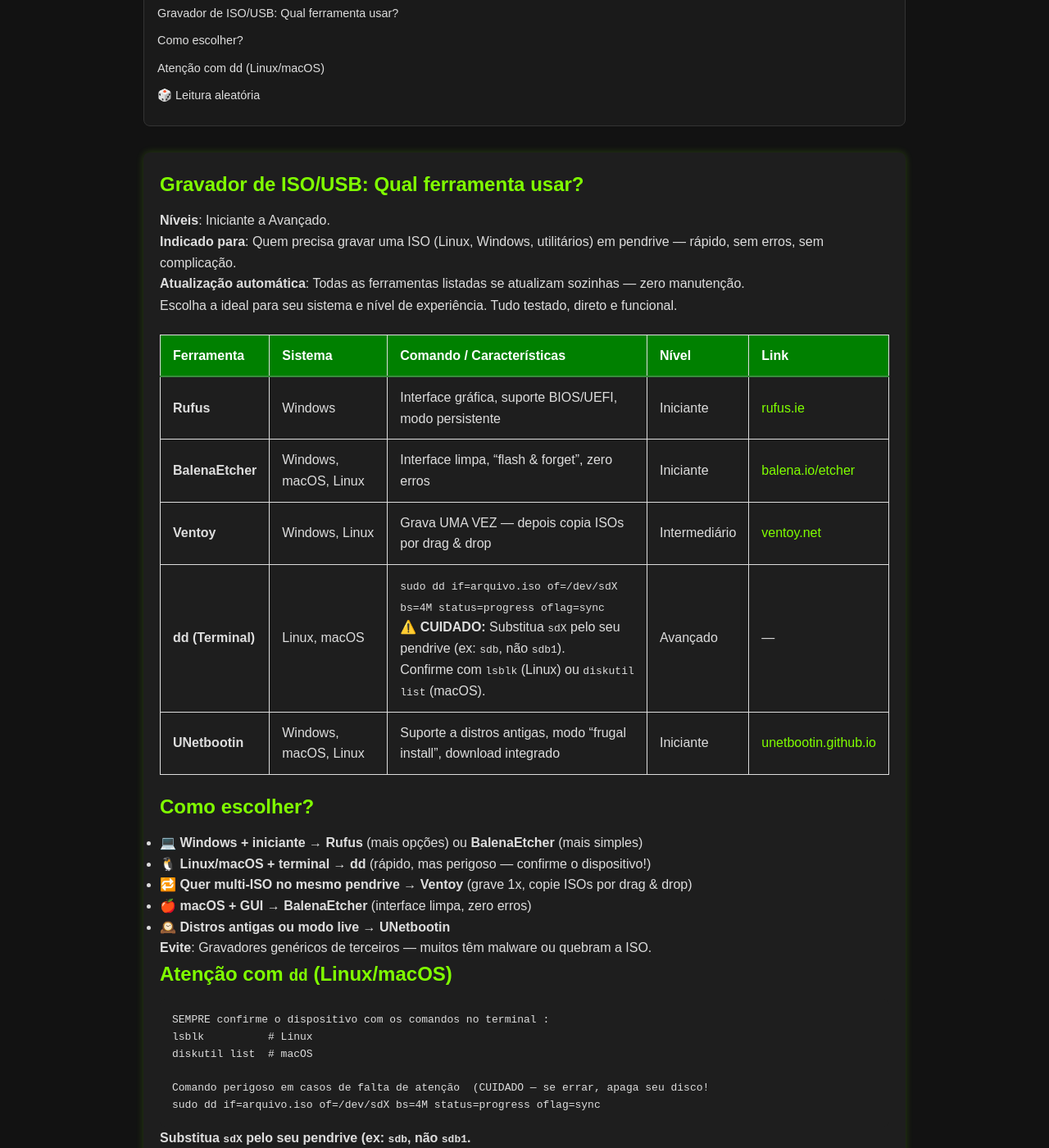
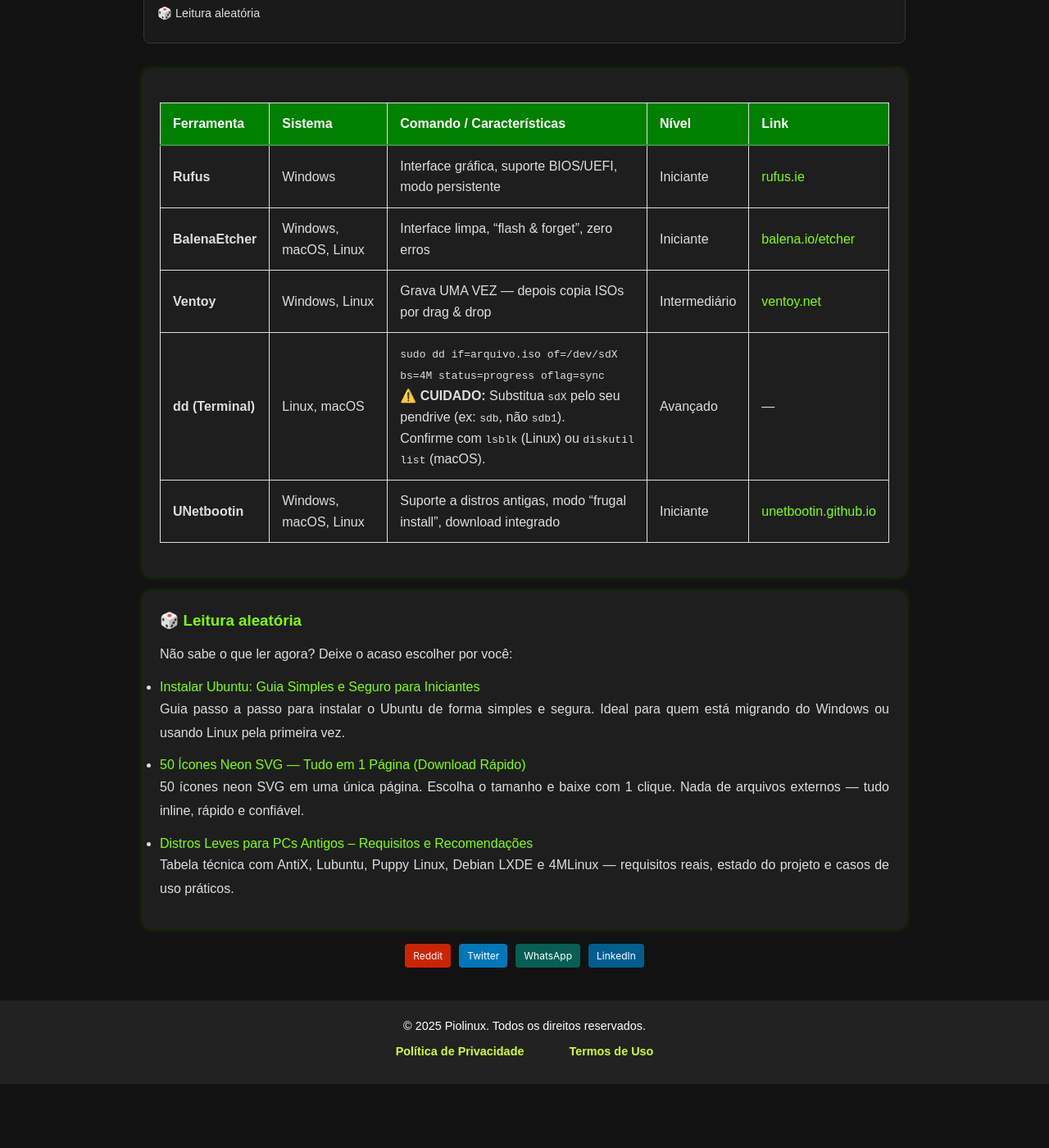
Before and after one commit to Piolinux/piolinux-site, a Jekyll site: the page built from _posts/2025-09-12-gravador-de-isousb-qual-ferramenta-usar-em-2025.md, in a window 1280 px wide and 1400 px high, scrolled down 244 px. Shown: the whole window at 82% size. Built offline with Jekyll 4.4.1, drawn with Linux system fonts in a browser that asks for light colours; after the commit the page ends 1566 px from its top, so only the background shows below that; some of the changed text lies outside the part shown.

Commit message:
Update 2025-09-12-gravador-de-isousb-qual-ferramenta-usar-em-2025.md

```diff
--- a/_posts/2025-09-12-gravador-de-isousb-qual-ferramenta-usar-em-2025.md
+++ b/_posts/2025-09-12-gravador-de-isousb-qual-ferramenta-usar-em-2025.md
@@ -18,15 +18,7 @@ permalink: /gravador-iso-usb-comparativo/
 
 
 
-<h2>️Gravador de ISO/USB: Qual ferramenta usar?</h2>
 
-<blockquote>
-   <strong>Níveis</strong>: Iniciante a Avançado.<br>
-   <strong>Indicado para</strong>: Quem precisa gravar uma ISO (Linux, Windows, utilitários) em pendrive — rápido, sem erros, sem complicação.<br>
-   <strong>Atualização automática</strong>: Todas as ferramentas listadas se atualizam sozinhas — zero manutenção.
-</blockquote>
-
-<p>Escolha a ideal para seu sistema e nível de experiência. Tudo testado, direto e funcional.</p>
 
 
 
@@ -83,36 +75,3 @@ permalink: /gravador-iso-usb-comparativo/
       </tr>
     </tbody>
   </table>
-
-
-
- <h2> Como escolher?</h2>
-
-<ul>
-  <li><strong>💻 Windows + iniciante</strong> → <strong>Rufus</strong> (mais opções) ou <strong>BalenaEtcher</strong> (mais simples)</li>
-  <li><strong>🐧 Linux/macOS + terminal</strong> → <strong>dd</strong> (rápido, mas perigoso — confirme o dispositivo!)</li>
-  <li><strong>🔁 Quer multi-ISO no mesmo pendrive</strong> → <strong>Ventoy</strong> (grave 1x, copie ISOs por drag & drop)</li>
-  <li><strong>🍎 macOS + GUI</strong> → <strong>BalenaEtcher</strong> (interface limpa, zero erros)</li>
-  <li><strong>🕰️ Distros antigas ou modo live</strong> → <strong>UNetbootin</strong></li>
-</ul>
-
-<blockquote>
-   <strong>Evite</strong>: Gravadores genéricos de terceiros — muitos têm malware ou quebram a ISO.
-</blockquote>
-
-<h2>Atenção com <code>dd</code> (Linux/macOS)</h2>
-
-<pre style="background:#1e1e1e; color:#ddd; padding:15px; border-radius:6px; overflow-x:auto;">
-SEMPRE confirme o dispositivo com os comandos no terminal :
-lsblk          # Linux
-diskutil list  # macOS
-
-Comando perigoso em casos de falta de atenção  (CUIDADO — se errar, apaga seu disco!
-sudo dd if=arquivo.iso of=/dev/sdX bs=4M status=progress oflag=sync
-</pre>
-
-<p><strong>Substitua <code>sdX</code> pelo seu pendrive (ex: <code>sdb</code>, <strong>não</strong> <code>sdb1</code>.</strong></p>
-
-<hr>
-
-<p><strong>Pronto!</strong> Escolha sua ferramenta, grave seu pendrive — e vá direto ao ponto.</p>
```
